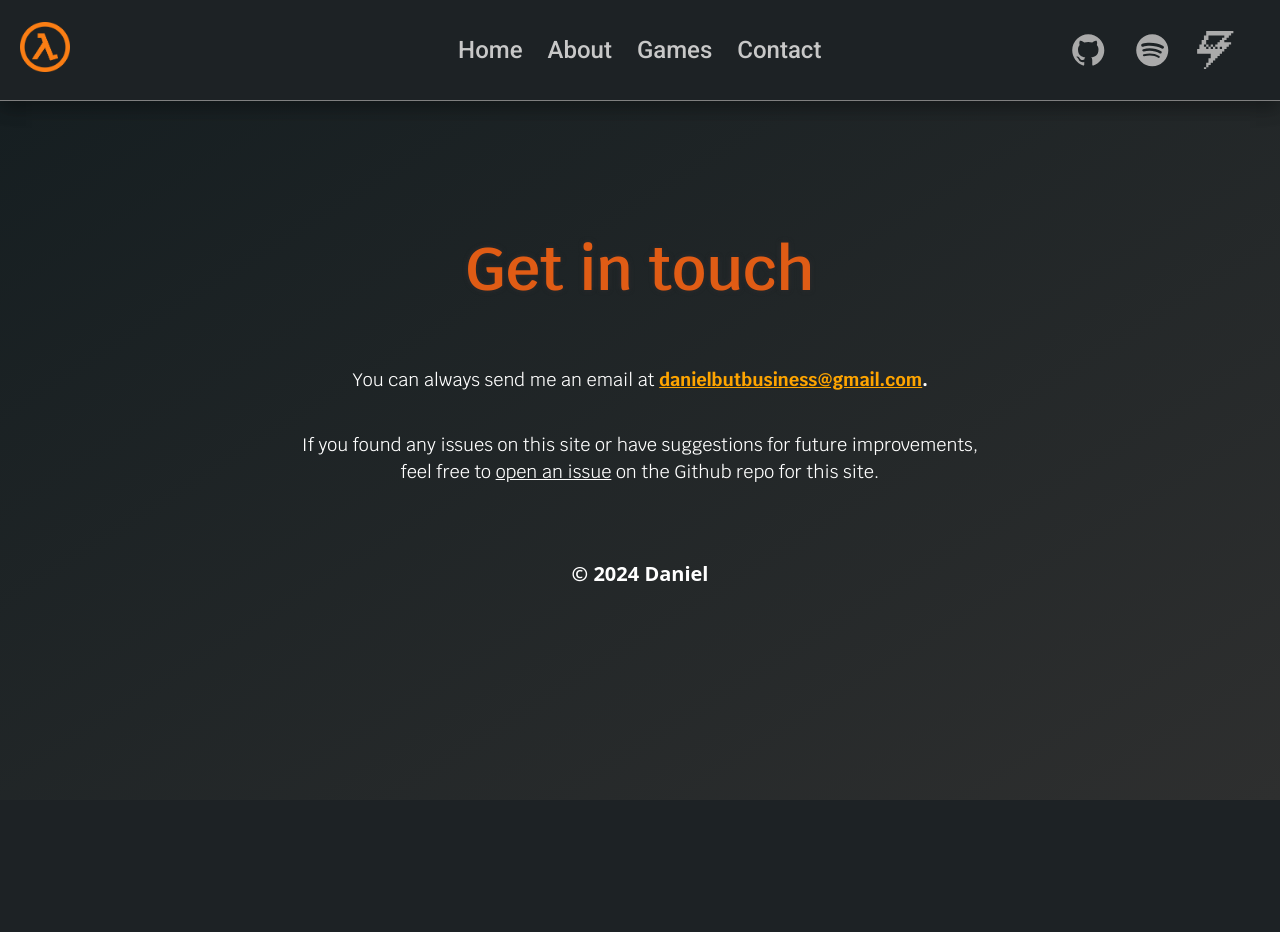
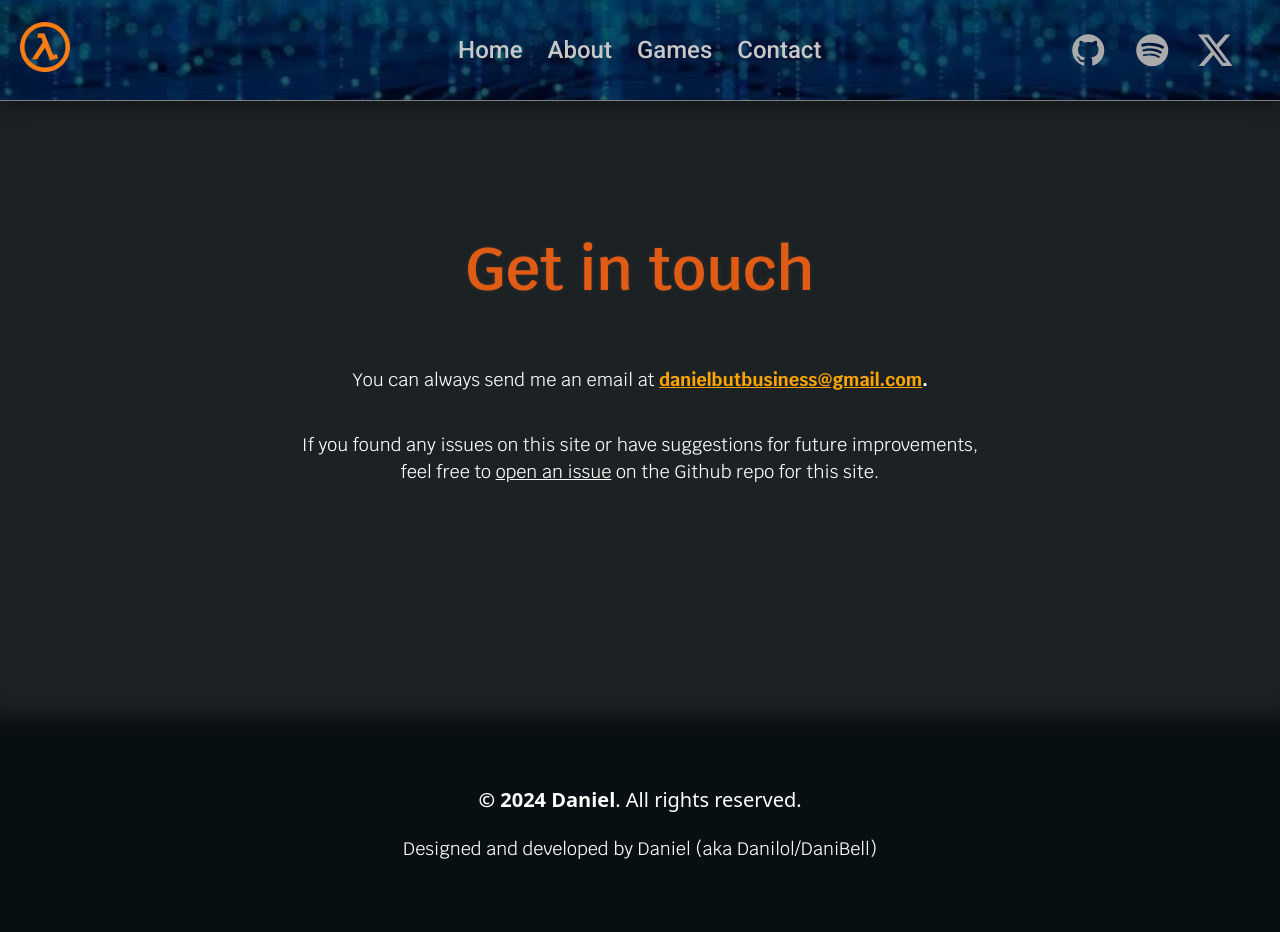
Before and after one commit to Danilol69/danilol69.github.io, a plain HTML site: page contact.html in a window 1280 px wide. Before the commit the page ends 800 px from the top, so only its background shows below. Drawn offline with Linux system fonts and the light colour scheme.

Commit message:
Homepage got updated and other changes

```diff
--- a/contact.html
+++ b/contact.html
@@ -43,19 +43,26 @@
           </svg>
         </a>
         <a target="_blank" rel="noopener noreferrer"
-          href="https://gamejolt.com/@Daniongamejolt" aria-label="Go to my GameJolt">
-          <svg class="social-icon" xmlns="http://www.w3.org/2000/svg" width="1em" height="1em" viewBox="0 0 24 24">
-            <path d="M6.353 0v2.824H4.94v2.823H3.53v2.824H2.118v2.823H.706v2.824h8.47v2.823H7.765v2.824H6.353v2.823h1.412v-1.412h1.411v-1.411h1.412v-1.412H12V16.94h1.412v-1.41h1.412v-1.411h1.411v-1.412h1.412v-1.412h1.412V9.882h1.412V8.471h1.411V7.059h-4.235V5.647h1.412V4.235h1.412V2.824h1.411V1.412h1.412V0zm0 22.588H4.94V24h1.412zM7.765 2.824h9.882v1.411h-1.412v1.412h-1.411V7.06h-1.412v1.41H12v1.411h1.412v1.412H12V9.882h-1.412v1.412H9.176V9.882H7.765v1.412H6.353V9.882H4.94V8.471h1.412V5.647h1.412zM6.353 8.47v1.411h1.412v-1.41zm2.823 1.411h1.412v-1.41H9.176zm5.648 0h1.411v1.412h-1.411Z" />
-          </svg>
-        </a>
+        href="https://twitter.com/DaniBell1234" aria-label="Go to my Twitter">
+        <svg class="social-icon" xmlns="http://www.w3.org/2000/svg" width="1em" height="1em" viewBox="0 0 24 24">
+          <path d="M18.205 2.25h3.308l-7.227 8.26l8.502 11.24H16.13l-5.214-6.817L4.95 21.75H1.64l7.73-8.835L1.215 2.25H8.04l4.713 6.231zm-1.161 17.52h1.833L7.045 4.126H5.078z" />
+        </svg>
+      </a>
       </div>
     </nav>
     </header>
        <div class="container">
          <h1 class="headline">Get in touch</h1>
          <p>You can always send me an email at <b><a id="email-link" target="_blank" rel="noopener noreferrer" href="mailto:danielbutbusiness@gmail.com">danielbutbusiness@gmail.com</a>.</b></p>
-         <p>If you found any issues on this site or have suggestions for future improvements, feel free to <a target="_blank" rel="noopener noreferrer" href="https://github.com/Danilol69/danilol69.github.io/issues">open an issue</a> on the Github repo for this site.</p>
+         <p style="margin-bottom: 150px;">If you found any issues on this site or have suggestions for future improvements, feel free to <a target="_blank" rel="noopener noreferrer" href="https://github.com/Danilol69/danilol69.github.io/issues">open an issue</a> on the Github repo for this site.</p>
        </div>
-       <h2 class="copyright"><a style="text-decoration: none;" target="_blank" rel="noopener noreferrer" href="https://github.com/Danilol69/danilol69.github.io/blob/main/LICENSE">&copy; 2024 Daniel</a></h2>
+       <footer>
+        <div class="container">
+            <div>
+                <p class="copyright"><b><a style="text-decoration: none;" target="_blank" rel="noopener noreferrer" href="https://github.com/Danilol69/danilol69.github.io/blob/main/LICENSE">&copy; 2024 Daniel</a></b>. All rights reserved.</p>
+                <p style="margin-bottom: 70px;">Designed and developed by Daniel (aka Danilol/DaniBell)</p>
+            </div>
+        </div>
+    </footer>
      </body>
    </html>
--- a/styles/about.css
+++ b/styles/about.css
@@ -5,11 +5,10 @@ html, body {
   padding: 0;
 }
 body {
-  font-family: 'Roboto', sans-serif;
+  font-family: "Roboto", sans-serif;
   margin: 0;
   text-align: start;
-  background-color: #1d2225;
-  background-image: linear-gradient(to bottom right, #141d20, #2e2f2f);
+  background-color: #1c2224;
 }
 :root {
   color-scheme: dark;
@@ -136,21 +135,13 @@ svg {
   p{
     font-size: 18px;
     line-height: 1.5;
-    margin-bottom: 50px;
     max-width: 700px;
   }
   summary{
     cursor: pointer;
   }
   .copyright {
-    font-size: 20px;
     font-family:system-ui, -apple-system, BlinkMacSystemFont, 'Segoe UI', Roboto, Oxygen, Ubuntu, Cantarell, 'Open Sans', 'Helvetica Neue', sans-serif;
-    color: white;
-    position:fixed;
-    bottom: 0;
-    left: 0;
-    margin: 0;
-    padding: 5px;
   }
   .header-container{
     margin-left: 140px;
@@ -194,9 +185,17 @@ svg {
     color: #a4a4a4;
   }
   hr{
+    margin-top: 50px;
     max-width: 100%;
     width: 550px;
   }
+  footer {
+    background-color:#080f13;
+    box-shadow: 0 0 20px 20px #080f13;
+}
+.subtext{
+  text-align: left;
+}
 
   /* Code for mobile */
   @media screen and (max-width: 800px)
--- a/styles/contact.css
+++ b/styles/contact.css
@@ -5,16 +5,19 @@ html, body {
     padding: 0;
   }
   body {
-    font-family: 'Roboto', sans-serif;
+    font-family: "Roboto", sans-serif;
     margin: 0;
     text-align: start;
-    background-color: #1d2225;
-    background-image: linear-gradient(to bottom right, #141d20, #2e2f2f);
+    background-color: #1c2224;
   }
   :root {
     color-scheme: dark;
   }
   .site-header {
+    position: relative;
+    background-image: url(/img/contact/background.webp);
+    background-size: cover;
+    background-position: center;
     align-items: center;
     position: absolute;
     top: 0;
@@ -27,6 +30,19 @@ html, body {
     background-color: #1d2225;
     box-shadow: 0 8px 16px 0 rgba(0, 0, 0, 0.2), 0 6px 20px 0 rgba(0, 0, 0, 0.19);
     border-bottom: 0.1px solid grey;
+  }
+  .site-header::before {
+    content: '';
+    position: absolute;
+    top: 0;
+    left: 0;
+    right: 0;
+    bottom: 0;
+    background-image: inherit;
+    background-size: cover;
+    background-position: center;
+    filter: brightness(40%);
+    z-index: -1;
   }
   .social-icon{
     width: 38.5px;
@@ -126,14 +142,7 @@ html, body {
       cursor: pointer;
     }
     .copyright {
-      font-size: 20px;
       font-family:system-ui, -apple-system, BlinkMacSystemFont, 'Segoe UI', Roboto, Oxygen, Ubuntu, Cantarell, 'Open Sans', 'Helvetica Neue', sans-serif;
-      color: white;
-      position:fixed;
-      bottom: 0;
-      left: 0;
-      margin: 0;
-      padding: 5px;
     }
     .header-container{
       margin-left: 140px;
@@ -183,6 +192,13 @@ html, body {
     #email-link{
         color: orange;
     }
+    footer {
+      background-color:#080f13;
+      box-shadow: 0 0 20px 20px #080f13;
+  }
+  .subtext{
+    text-align: left;
+  }
 
     /* Code for mobile */
     @media screen and (max-width: 800px)
--- a/styles/games.css
+++ b/styles/games.css
@@ -5,11 +5,10 @@ html, body {
   padding: 0;
 }
 body {
-  font-family: 'Roboto', sans-serif;
+  font-family: "Roboto", sans-serif;
   margin: 0;
   text-align: start;
-  background-color: #1d2225;
-  background-image: linear-gradient(to bottom right, #141d20, #2e2f2f);
+  background-color: #1c2224;
 }
 :root {
   color-scheme: dark;
@@ -151,21 +150,13 @@ svg {
   p{
     font-size: 18px;
     line-height: 1.5;
-    margin-bottom: 50px;
     max-width: 700px;
   }
   summary{
     cursor: pointer;
   }
   .copyright {
-    font-size: 20px;
     font-family:system-ui, -apple-system, BlinkMacSystemFont, 'Segoe UI', Roboto, Oxygen, Ubuntu, Cantarell, 'Open Sans', 'Helvetica Neue', sans-serif;
-    color: white;
-    position:fixed;
-    bottom: 0;
-    left: 0;
-    margin: 0;
-    padding: 5px;
   }
   .header-container{
     margin-left: 140px;
@@ -218,6 +209,13 @@ svg {
   h1{
     margin-top: 100px;
   }
+  footer {
+    background-color:#080f13;
+    box-shadow: 0 0 20px 20px #080f13;
+}
+.subtext{
+  text-align: left;
+}
   /* Code for mobile */
   @media screen and (max-width: 800px)
   {
--- a/styles/index.css
+++ b/styles/index.css
@@ -8,8 +8,7 @@ body {
   font-family: "Roboto", sans-serif;
   margin: 0;
   text-align: start;
-  background-color: #1d2225;
-  background-image: linear-gradient(to bottom right, #141d20, #2e2f2f);
+  background-color: #1c2224;
 }
 :root {
   color-scheme: dark;
@@ -150,14 +149,7 @@ body {
     height: 50px;
   }
   .copyright {
-    font-size: 20px;
     font-family:system-ui, -apple-system, BlinkMacSystemFont, 'Segoe UI', Roboto, Oxygen, Ubuntu, Cantarell, 'Open Sans', 'Helvetica Neue', sans-serif;
-    color: white;
-    position:fixed;
-    bottom: 0;
-    left: 0;
-    margin: 0;
-    padding: 5px;
   }
   .header-container{
     margin-left: 140px;
@@ -210,6 +202,13 @@ body {
   #backtotop{
     margin: 50px;
   }
+  footer {
+    background-color: #080f13;
+    box-shadow: 0 0 20px 20px #080f13;
+}
+.subtext{
+  text-align: left;
+}
 
   /* Code for mobile */
   @media screen and (max-width: 800px)
```
Also changed, not shown: about.html (+13 -6 lines), games.html (+15 -6 lines), index.html (+25 -5 lines), img/contact/background.webp (added), img/homepage/background.webp.
